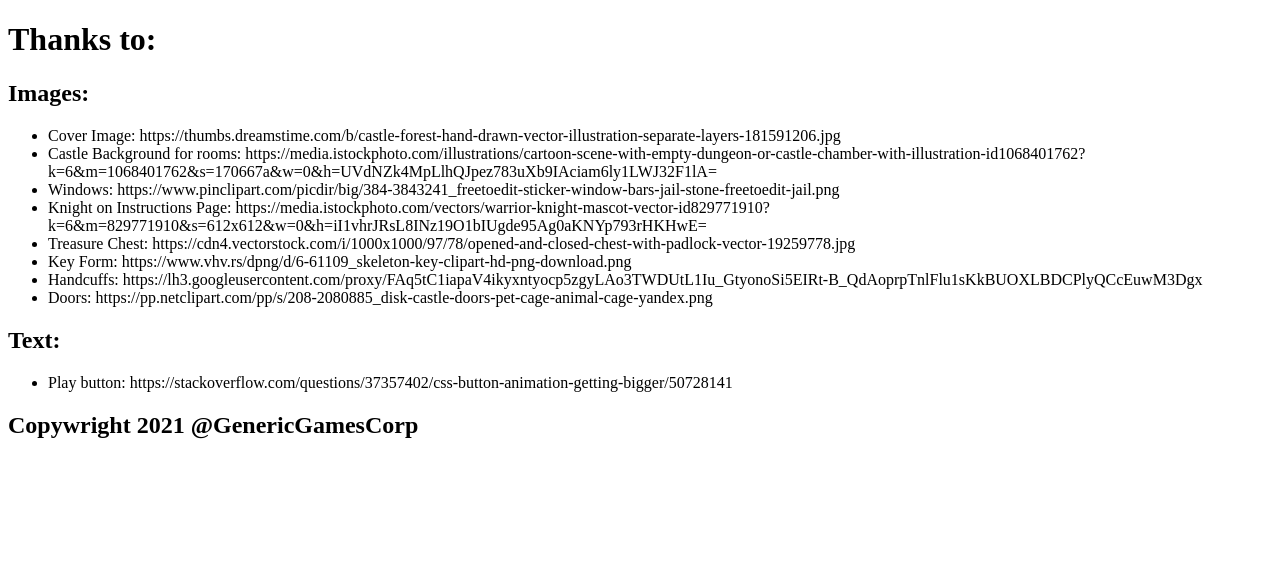
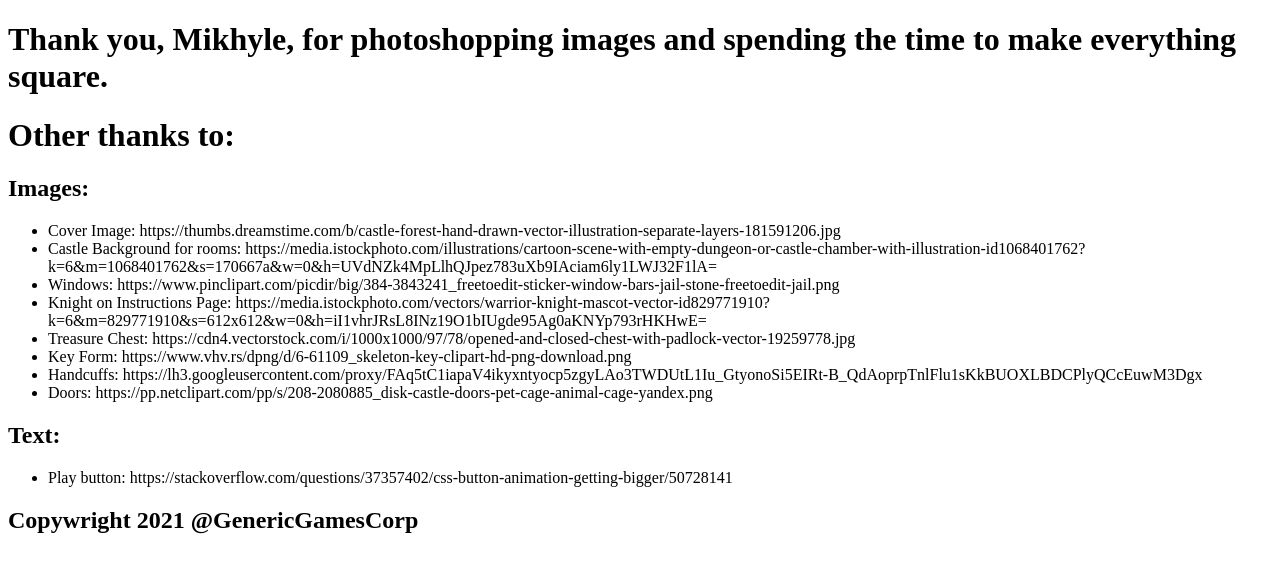
Before and after one commit to iliketocode2/Escape-Room, a plain HTML site: page Credits.html in a window 1280 px wide. Drawn offline with Linux system fonts and the light colour scheme.

Commit message:
credits need work

```diff
--- a/Credits.html
+++ b/Credits.html
@@ -4,7 +4,8 @@
   <title>Credits</title>
 </head>
 <body>
-<h1>Thanks to:</h1>
+  <h1>Thank you, Mikhyle, for photoshopping images and spending the time to make everything square.</h1>
+<h1>Other thanks to:</h1>
 <h2>Images:</h2>
 <ul>
   <li>Cover Image: https://thumbs.dreamstime.com/b/castle-forest-hand-drawn-vector-illustration-separate-layers-181591206.jpg</li>
```
